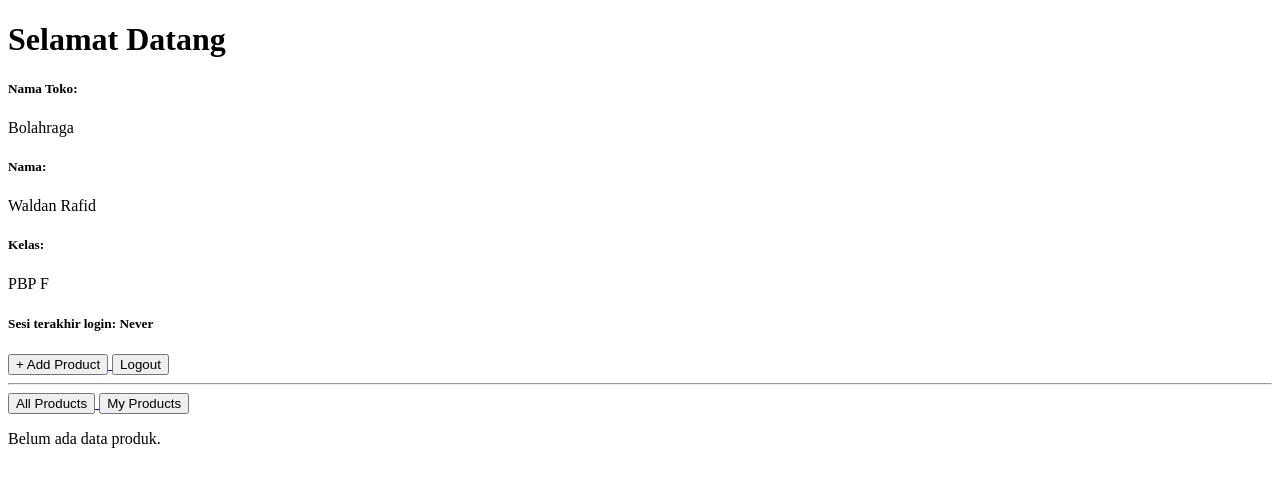
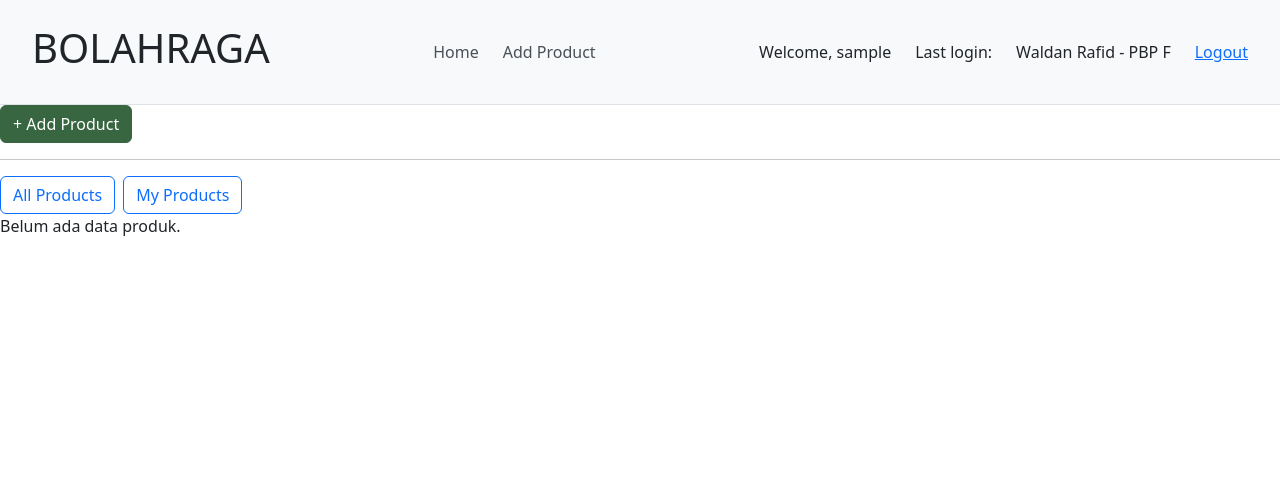
Before and after one commit to waldan-r/bolahraga, a Django app: page / in a window 1280 px wide. Shown: the top 487 px of the page. Run offline with Django 5.2, Linux system fonts and the light colour scheme; the visitor is signed in with stand-in values (Sample User, id 1); data that the repository does not hold is empty.

Commit message:
Tugas 5: Update, Delete; Styling CSS

```diff
--- a/main/templates/main.html
+++ b/main/templates/main.html
@@ -1,57 +1,53 @@
 {% extends 'base.html' %}
 {% block content %}
-
-<h1>Selamat Datang</h1>
-
-<h5>Nama Toko: </h5>
-<p>{{ namaToko }}</p>
-<h5>Nama: </h5>
-<p>{{ nama }}<p>
-<h5>Kelas: </h5>
-<p>{{ kelas }}</p>
-
-<h5>Sesi terakhir login: {{ last_login }}</h5>
+{% include 'navbar.html' %}
 
 <a href="{% url 'main:add_product' %}">
-  <button>+ Add Product</button>
-</a>
-
-<a href="{% url 'main:logout' %}">
-  <button>Logout</button>
+  <button class="btn btn-custom">+ Add Product</button>
 </a>
 
 <hr>
 
+<div class="d-flex justify-content-start gap-2">
   <a href="?filter=all">
-    <button type="button">All Products</button>
+      <button type="button" class="btn btn-outline-primary">All Products</button>
   </a>
   <a href="?filter=my">
-    <button type="button">My Products</button>
+      <button type="button" class="btn btn-outline-primary">My Products</button>
   </a>
+</div>
 
 {% if not product_list %}
 <p>Belum ada data produk.</p>
 {% else %}
 
+<div class="container my-5">
+  <div class="row row-cols-1 row-cols-md-2 row-cols-lg-3 g-4">
     {% for product in product_list %}
-<div>
-  <h2><a href="{% url 'main:show_product' product.id %}">{{ product.name }}</a></h2>
-
-  <p><b>{{ product.get_category_display }}</b>
-
-  {% if product.thumbnail %}
-  <img src="{{ product.thumbnail }}" alt="thumbnail" width="150" height="100">
-  <br />
+    <div class="col">
+      <div class="card h-100 shadow-sm">
+        <img src="{{ product.thumbnail }}" alt="thumbnail" class="card-img-top" onerror="this.style.display='none'">
+        <div class="card-body d-flex flex-column">
+          <h5 class="card-title">{{ product.name }}</h5>
+          <h6 class="card-subtitle mb-2 text-muted">{{ product.get_category_display }}</h6>
+          <p class="card-text">{{ product.description|truncatewords:25 }}...</p>
+          <div class="mt-auto d-flex justify-content-between align-items-center">
+            <a href="{% url 'main:show_product' product.id %}" class="btn btn-sm btn-secondary">Detail</a>
+            <div class="btn-group">
+              {% if user.is_authenticated and product.user == user %}
+                <a href="{% url 'main:edit_products' product.pk %}" class="btn btn-sm btn-outline-secondary">Edit</a>
+                <a href="{% url 'main:delete_products' product.pk %}" class="btn btn-sm btn-outline-danger">Delete</a>
               {% endif %}
-
-  <p>{{ product.description|truncatewords:25 }}...</p>
-
-  <p><a href="{% url 'main:show_product' product.id %}"><button>Detail</button></a></p>
+            </div>
+          </div>
+        </div>
+      </div>
+    </div>
+    {% endfor %}
+  </div>
 </div>
 
 <hr>
-{% endfor %}
-
 {% endif %}
 
 {% endblock content %}
--- a/main/urls.py
+++ b/main/urls.py
@@ -1,5 +1,5 @@
 from django.urls import path
-from main.views import show_main, add_product, show_product, show_xml, show_json, show_xml_by_id, show_json_by_id, register, login_user, logout_user
+from main.views import *
 
 
 app_name = 'main'
@@ -15,4 +15,6 @@ urlpatterns = [
     path('register/', register, name='register'),
     path('login/', login_user, name='login'),
     path('logout/', logout_user, name='logout'),
+    path('product/<uuid:id>/edit', edit_product, name='edit_product'),
+    path('product/<uuid:id>/delete', delete_product, name='delete_product'),
 ]
--- a/main/views.py
+++ b/main/views.py
@@ -21,9 +21,6 @@ def show_main(request):
         product_list = Product.objects.filter(user=request.user)
 
     context = {
-        'namaToko' : 'Bolahraga',
-        'nama' : 'Waldan Rafid',
-        'kelas' : 'PBP F',
         'product_list' : product_list,
         'last_login' : request.COOKIES.get('last_login', 'Never'),
     }
@@ -84,6 +81,20 @@ def show_product(request, id):
     context = {'product':product}
     return render(request, "product_detail.html", context)
 
+def edit_product(request, id):
+    product = get_object_or_404(Product, pk=id)
+    form = ProductForm(request.POST or None, instance=product)
+    if form.is_valid() and request.method == "POST":
+        form.save()
+        return redirect('main:show_main')
+
+    context = {'form':form}
+    return render(request, 'edit_product.html', context)
+
+def delete_product(request, id):
+    product = get_object_or_404(Product, pk=id)
+    product.delete()
+    return HttpResponseRedirect(reverse('main:show_main'))
 
 
 # Data Delivery (XML/JSON) #
--- /dev/null
+++ b/static/css/style.css
@@ -0,0 +1,106 @@
+.btn-custom {
+  background-color: #386641; /* Hijau gelap */
+  border-color: #386641;
+  color: white;
+}
+
+
+/* Styling default untuk tampilan desktop */
+nav {
+  display: flex;
+  justify-content: space-between;
+  align-items: center;
+  padding: 1.5rem 2rem;
+  background-color: #f8f9fa;
+  border-bottom: 1px solid #dee2e6;
+  position: relative;
+}
+
+.nav-links {
+  display: flex;
+  align-items: center;
+  gap: 2rem;
+}
+
+nav ul {
+  display: flex;
+  list-style: none;
+  margin: 0;
+  padding: 0;
+  gap: 1.5rem;
+}
+
+nav ul li a {
+  text-decoration: none;
+  color: #495057;
+  font-weight: 500;
+  transition: color 0.3s ease;
+}
+
+nav ul li a:hover {
+  color: #007bff;
+}
+
+nav div {
+  display: flex;
+  align-items: center;
+  gap: 1.5rem;
+}
+
+.hamburger-menu {
+  display: none; /* Sembunyikan hamburger di desktop */
+}
+
+/* Styling untuk tampilan mobile */
+@media (max-width: 792px) {
+  nav {
+    flex-direction: column;
+    align-items: flex-start;
+  }
+
+  /* Munculin hamburger */
+  .hamburger-menu {
+    display: flex;
+    flex-direction: column;
+    justify-content: space-between;
+    height: 20px;
+    cursor: pointer;
+    position: absolute;
+    right: 2rem;
+    top: 2rem;
+  }
+
+  .hamburger-menu span {
+    display: block;
+    width: 25px;
+    height: 3px;
+    background-color: #333;
+    border-radius: 5px;
+  }
+
+  /* Sembunyiin menu secara default di mobile */
+  .nav-links {
+    display: none;
+    width: 100%;
+    flex-direction: column;
+    padding-top: 1rem;
+    gap: 1rem;
+  }
+
+  /* Tampilkan menu saat navbar punya class 'active' */
+  nav.active .nav-links {
+    display: flex;
+  }
+
+  /* Ubah layout di dalam nav-links jadi vertikal */
+  .nav-links ul {
+    flex-direction: column;
+    gap: 1rem;
+  }
+
+  .nav-links div {
+    flex-direction: column;
+    align-items: flex-start;
+    gap: 0.5rem;
+  }
+}
--- a/templates/base.html
+++ b/templates/base.html
@@ -5,6 +5,11 @@
     <meta charset="UTF-8" />
     <meta name="viewport" content="width=device-width, initial-scale=1.0" />
     {% block meta %} {% endblock meta %}
+    <link href="https://cdn.jsdelivr.net/npm/bootstrap@5.3.2/dist/css/bootstrap.min.css" rel="stylesheet" integrity="sha384-T3c6CoIi6uLrA9TneNEoa7RxnatzjcDSCmG1MXxSR1GAsXEV/Dwwykc2MPK8M2HN" crossorigin="anonymous">
+    <link rel="stylesheet" href="{% static 'css/style.css' %}">
+    <script src="https://code.jquery.com/jquery-3.6.0.min.js" integrity="sha384-KyZXEAg3QhqLMpG8r+J4jsl5c9zdLKaUk5Ae5f5b1bw6AUn5f5v8FZJoMxm6f5cH1" crossorigin="anonymous"></script>
+    <script src="https://cdn.jsdelivr.net/npm/@popperjs/core@2.11.8/dist/umd/popper.min.js" integrity="sha384-I7E8VVD/ismYTF4hNIPjVp/Zjvgyol6VFvRkX/vR+Vc4jQkC+hVqc2pM8ODewa9r" crossorigin="anonymous"></script>
+    <script src="https://cdn.jsdelivr.net/npm/bootstrap@5.3.2/dist/js/bootstrap.min.js" integrity="sha384-BBtl+eGJRgqQAUMxJ7pMwbEyER4l1g+O15P+16Ep7Q9Q+zqX6gSbd85u4mG4QzX+" crossorigin="anonymous"></script>
 </head>
 
 <body>
--- /dev/null
+++ b/templates/navbar.html
@@ -0,0 +1,22 @@
+<nav>
+  <h1>BOLAHRAGA</h1>
+
+  <ul>
+    <li><a href="/">Home</a></li>
+    <li><a href="{% url 'main:add_product' %}">Add Product</a></li>
+  </ul>
+
+  {% if user.is_authenticated %}
+    <div>
+      <span>Welcome, {{ name|default:user.username }}</span>
+      <span>Last login: {{ user.last_login|date:"M j, H:i" }}</span>
+      <span>{{ npm|default:"Waldan Rafid" }} - {{ class|default:"PBP F" }}</span>
+      <a href="{% url 'main:logout' %}">Logout</a>
+    </div>
+  {% else %}
+    <div>
+      <a href="{% url 'main:login' %}">Login</a>
+      <a href="{% url 'main:register' %}">Register</a>
+    </div>
+  {% endif %}
+</nav>
```
Also changed, not shown: bolahraga/settings.py (+9 -2 lines), main/templates/edit_product.html (added, +22 -0 lines), main/templates/login.html (+25 -22 lines), README.md, main/migrations/0001_initial.py, main/migrations/0002_alter_product_category_alter_product_id_and_more.py (deleted), main/migrations/0003_alter_product_category.py (deleted), main/migrations/0004_product_user.py (deleted). Lines whose indentation alone changed are shown as unchanged.
